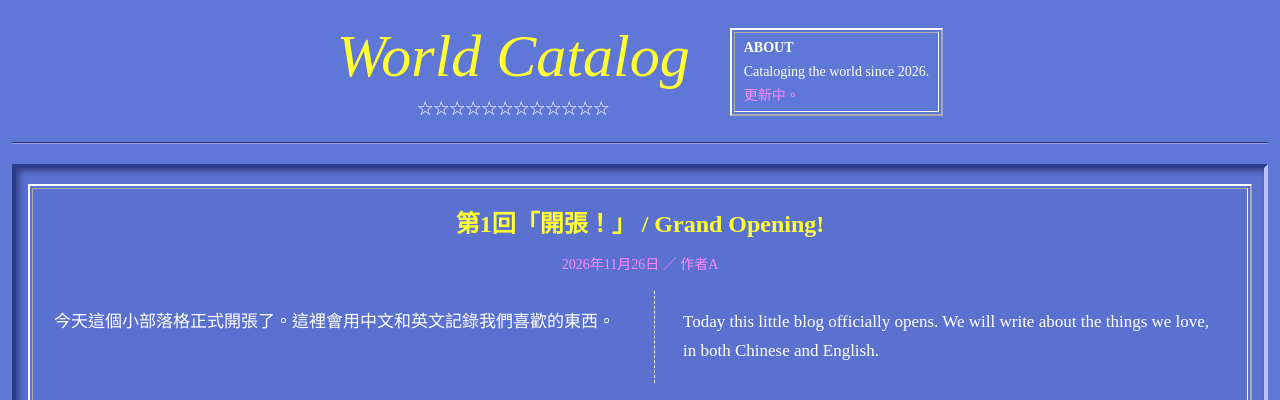
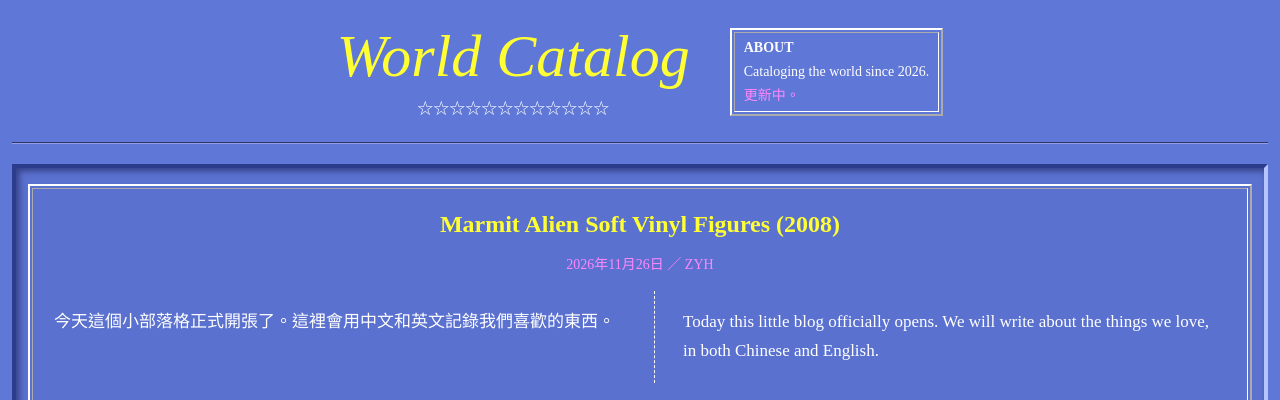
Before and after one commit to ZENYA-H/ZENYA-H.github.io, a Jekyll site: the page built from _posts/2026-11-26-welcome.md, in a window 1280 px wide. Shown: the top 400 px of the page. Built offline with Jekyll 4.4.1, drawn with Linux system fonts in a browser that asks for light colours; our own code applies the rules of GitHub Pages for plain Markdown files.

Commit message:
Update 2026-11-26-welcome.md

```diff
--- a/_posts/2026-11-26-welcome.md
+++ b/_posts/2026-11-26-welcome.md
@@ -1,6 +1,6 @@
 ---
-title: "第1回「開張！」 / Grand Opening!"
-author: 作者A
+title: "Marmit Alien Soft Vinyl Figures (2008)"
+author: ZYH
 cover: /images/welcome.png
 excerpt_en: "Our little blog opens today."
 ---
```
